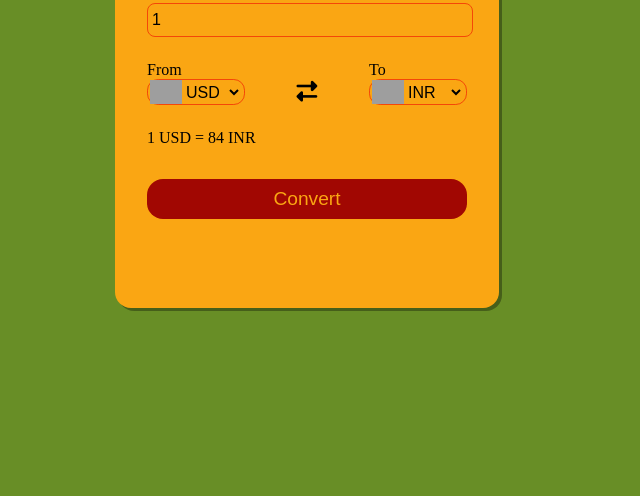
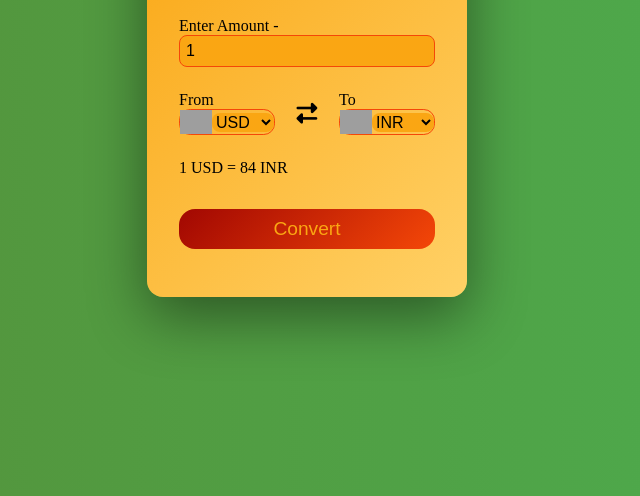
Before and after one commit to Wreck7/Currency-converter, a plain HTML site: page index.html in a window 1280 px wide. Shown: the part 304-800 px from the top of the page, without its empty margins (333-973 px from the left). Drawn offline with Linux system fonts and the light colour scheme; no server answers; grey boxes are pictures that could not be loaded.

Commit message:
added some ui changes

```diff
--- a/style.css
+++ b/style.css
@@ -1,41 +1,84 @@
-/* Reset default margin and padding */
+/* =========================
+   RESET
+========================= */
 * {
     margin: 0;
     padding: 0;
+    box-sizing: border-box;
 }
 
-/* Body styling */
+/* =========================
+   BODY
+========================= */
 body {
     display: flex;
     justify-content: center;
     align-items: center;
     min-height: 100vh;
-    background-color: #688E26;
-    scroll-behavior: smooth; /* Added smooth scrolling */
+    background: linear-gradient(270deg, #5a7f2c, #4CAF50, #5a7f2c);
+    background-size: 300% 300%;
+    animation: bgDrift 20s linear infinite;
+    scroll-behavior: smooth;
 }
 
-/* Container styling */
+/* =========================
+   CONTAINER
+========================= */
 .container {
-    background-color: #FAA613;
+    background: linear-gradient(135deg, #FAA613, #FFD166);
     padding: 2rem;
     border-radius: 1rem;
     min-height: 45vh;
     width: 25vw;
-    box-shadow: 3px 3px rgba(0, 0, 0, 0.33);
+    box-shadow: 0 10px 30px rgba(0,0,0,0.35);
+    animation: cardFloat 10s ease-in-out infinite,
+               ambientGlow 6s ease-in-out infinite alternate;
+    transition: transform 0.4s cubic-bezier(.2,.8,.2,1),
+                box-shadow 0.4s ease;
 }
 
-/* Form styling */
+.container:hover {
+    transform: translateY(-10px) scale(1.02);
+}
+
+/* =========================
+   FORM
+========================= */
 form {
     margin: 2rem 0 1rem;
+    animation: formReveal 0.9s cubic-bezier(.2,.8,.2,1) forwards;
 }
 
-form select, form input {
+form select,
+form input {
     border: none;
-    width: 80%;
+    width: 100%;
     outline: none;
     border-radius: 0.5rem;
 }
 
+/* =========================
+   INPUT
+========================= */
+form input {
+    border: 1px solid #F44708;
+    font-size: 1rem;
+    padding-left: 6px;
+    height: 2rem;
+    background-color: #FAA613;
+    color: black;
+    transition: box-shadow 0.25s ease,
+                transform 0.25s ease;
+}
+
+form input:focus {
+    box-shadow: 0 0 0 3px rgba(244,71,8,0.35);
+    transform: translateY(-1px);
+}
+
+/* =========================
+   BUTTON
+========================= */
 form button {
     border: none;
     width: 100%;
@@ -43,21 +86,44 @@ form button {
     height: 2.5rem;
     font-size: 1.2rem;
     color: #FAA613;
-    background-color: #A10702;
+    background: linear-gradient(135deg, #A10702, #F44708);
     cursor: pointer;
+    position: relative;
+    overflow: hidden;
+    transition: transform 0.25s ease,
+                box-shadow 0.25s ease;
 }
 
-form input {
-    border: 1px solid #F44708;
-    font-size: 1rem;
-    padding-left: 4px;
-    height: 2rem;
-    width: 100%;
-    background-color: #FAA613;
-    color: black;
+form button::after {
+    content: "";
+    position: absolute;
+    inset: 0;
+    background: linear-gradient(
+        120deg,
+        transparent,
+        rgba(255,255,255,0.35),
+        transparent
+    );
+    transform: translateX(-120%);
 }
 
-/* Dropdown styling */
+form button:hover::after {
+    animation: buttonSweep 0.8s ease;
+}
+
+form button:hover {
+    transform: translateY(-2px);
+    box-shadow: 0 12px 30px rgba(244,71,8,0.45);
+}
+
+form button:active {
+    transform: translateY(0);
+    box-shadow: 0 6px 18px rgba(244,71,8,0.35);
+}
+
+/* =========================
+   DROPDOWN
+========================= */
 .dropdown {
     display: flex;
     justify-content: space-between;
@@ -67,10 +133,11 @@ form input {
 
 .dropdown i {
     font-size: 1.3rem;
-    margin-top: 1rem;
 }
 
-/* Select container styling */
+/* =========================
+   SELECT CONTAINER
+========================= */
 .select-container {
     display: flex;
     align-items: center;
@@ -78,6 +145,13 @@ form input {
     width: 6rem;
     border: 1px solid #F44708;
     border-radius: 0.7rem;
+    transition: transform 0.25s ease,
+                box-shadow 0.25s ease;
+}
+
+.select-container:hover {
+    transform: translateY(-2px);
+    box-shadow: 0 6px 18px rgba(0,0,0,0.25);
 }
 
 .select-container img {
@@ -86,21 +160,24 @@ form input {
 
 .select-container select {
     font-size: 1rem;
-    width: auto;
     background-color: #FAA613;
     cursor: pointer;
 }
 
-/* Message styling */
+/* =========================
+   MESSAGE
+========================= */
 .msg {
     margin: 1.5rem 0 2rem;
     font-size: 1rem;
+    animation: msgFade 0.5s ease forwards;
 }
 
-/* Custom scrollbar styling for WebKit browsers */
+/* =========================
+   SCROLLBAR
+========================= */
 ::-webkit-scrollbar {
-    width: 5px;
-    border: 1px solid black;
+    width: 6px;
 }
 
 ::-webkit-scrollbar-track {
@@ -108,7 +185,45 @@ form input {
 }
 
 ::-webkit-scrollbar-thumb {
-    background-color: #ffeb3b; /* Yellow color */
+    background: linear-gradient(#ffeb3b, #ff9800);
     border-radius: 10px;
-    border: 3px solid #f1f1f1;
 }
+
+/* =========================
+   KEYFRAMES
+========================= */
+@keyframes bgDrift {
+    0% { background-position: 0% 50%; }
+    100% { background-position: 100% 50%; }
+}
+
+@keyframes cardFloat {
+    0%,100% { transform: translateY(0); }
+    50% { transform: translateY(-8px); }
+}
+
+@keyframes ambientGlow {
+    from { box-shadow: 0 10px 30px rgba(0,0,0,0.35); }
+    to   { box-shadow: 0 20px 60px rgba(0,0,0,0.45); }
+}
+
+@keyframes formReveal {
+    from {
+        opacity: 0;
+        transform: translateY(24px);
+    }
+    to {
+        opacity: 1;
+        transform: translateY(0);
+    }
+}
+
+@keyframes buttonSweep {
+    from { transform: translateX(-120%); }
+    to   { transform: translateX(120%); }
+}
+
+@keyframes msgFade {
+    from { opacity: 0; }
+    to   { opacity: 1; }
+}
```
